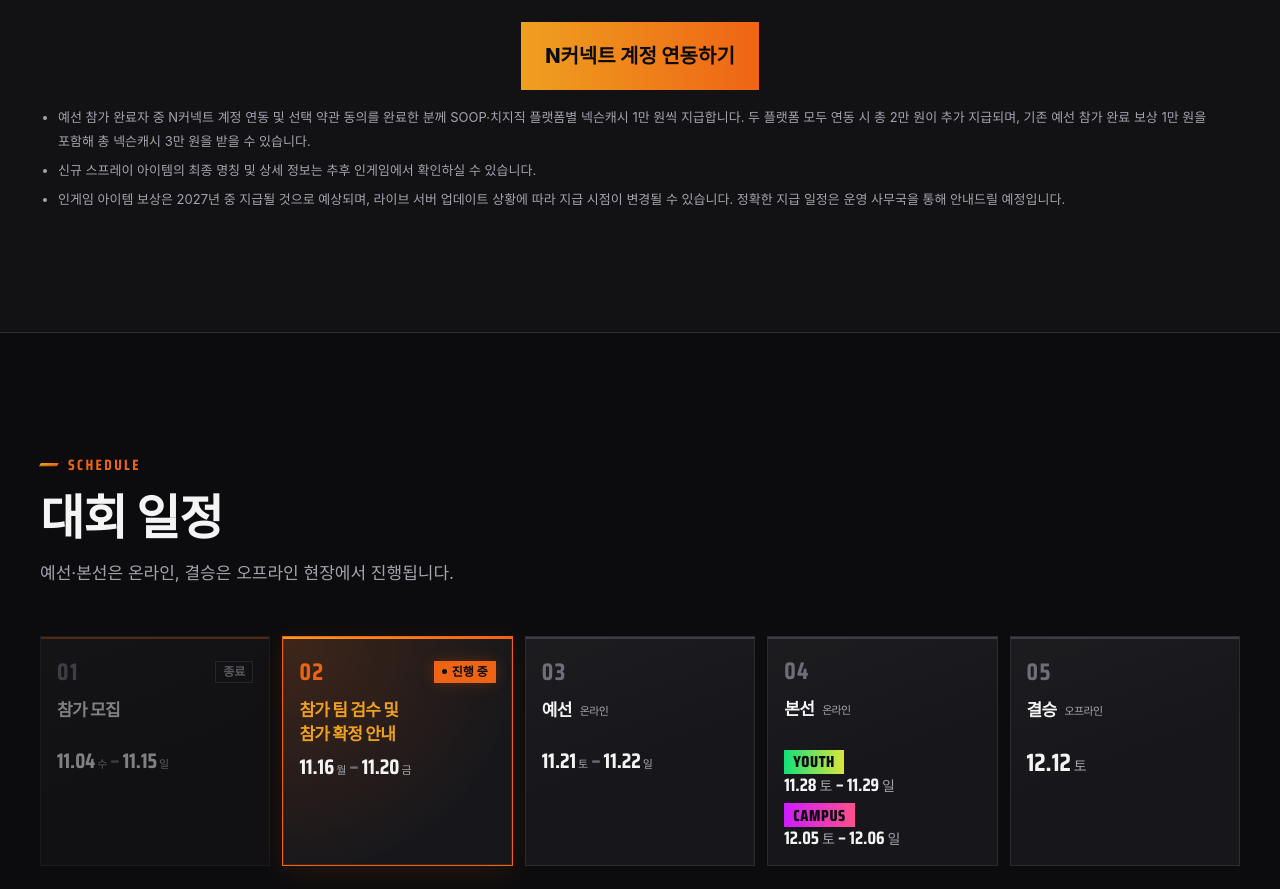
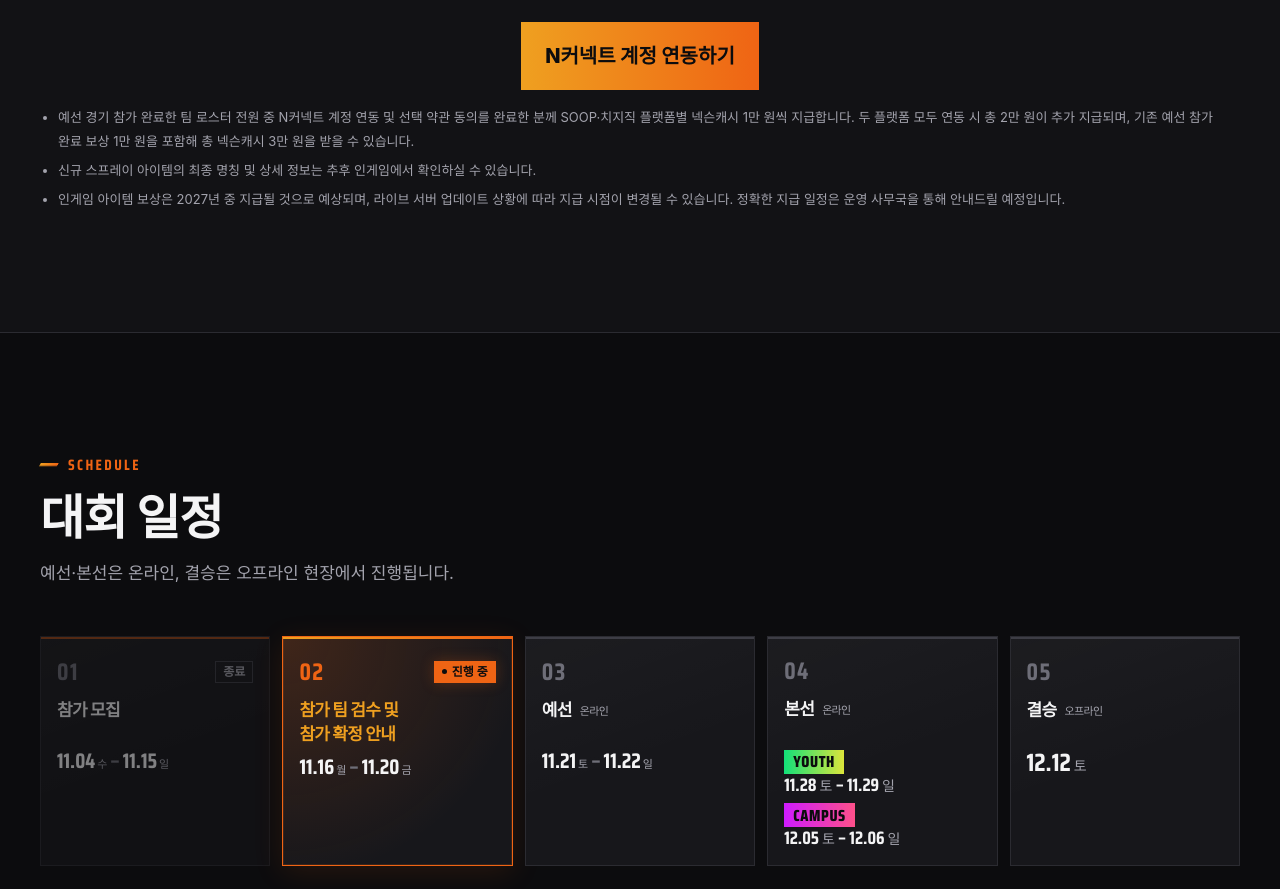
Before and after one commit to Hoon9907/OWGS-website, a plain HTML site: page index.html in a window 1280 px wide. Shown: the part 3075-3964 px from the top of the page. Drawn offline with Linux system fonts and the light colour scheme; a web font is replaced by a local one.

Commit message:
Update index.html

```diff
--- a/index.html
+++ b/index.html
@@ -177,7 +177,7 @@
             </a>
           </div>
           <ul class="rewards-notes" aria-label="참가 보상 유의사항">
-            <li>예선 참가 완료자 중 N커넥트 계정 연동 및 선택 약관 동의를 완료한 분께 SOOP·치지직 플랫폼별 넥슨캐시 1만 원씩 지급합니다. 두 플랫폼 모두 연동 시 총 2만 원이 추가 지급되며, 기존 예선 참가 완료 보상 1만 원을 포함해 총 넥슨캐시 3만 원을 받을 수 있습니다.</li>
+            <li>예선 경기 참가 완료한 팀 로스터 전원 중 N커넥트 계정 연동 및 선택 약관 동의를 완료한 분께 SOOP·치지직 플랫폼별 넥슨캐시 1만 원씩 지급합니다. 두 플랫폼 모두 연동 시 총 2만 원이 추가 지급되며, 기존 예선 참가 완료 보상 1만 원을 포함해 총 넥슨캐시 3만 원을 받을 수 있습니다.</li>
             <li>신규 스프레이 아이템의 최종 명칭 및 상세 정보는 추후 인게임에서 확인하실 수 있습니다.</li>
             <li>인게임 아이템 보상은 2027년 중 지급될 것으로 예상되며, 라이브 서버 업데이트 상황에 따라 지급 시점이 변경될 수 있습니다. 정확한 지급 일정은 운영 사무국을 통해 안내드릴 예정입니다.</li>
           </ul>
```
